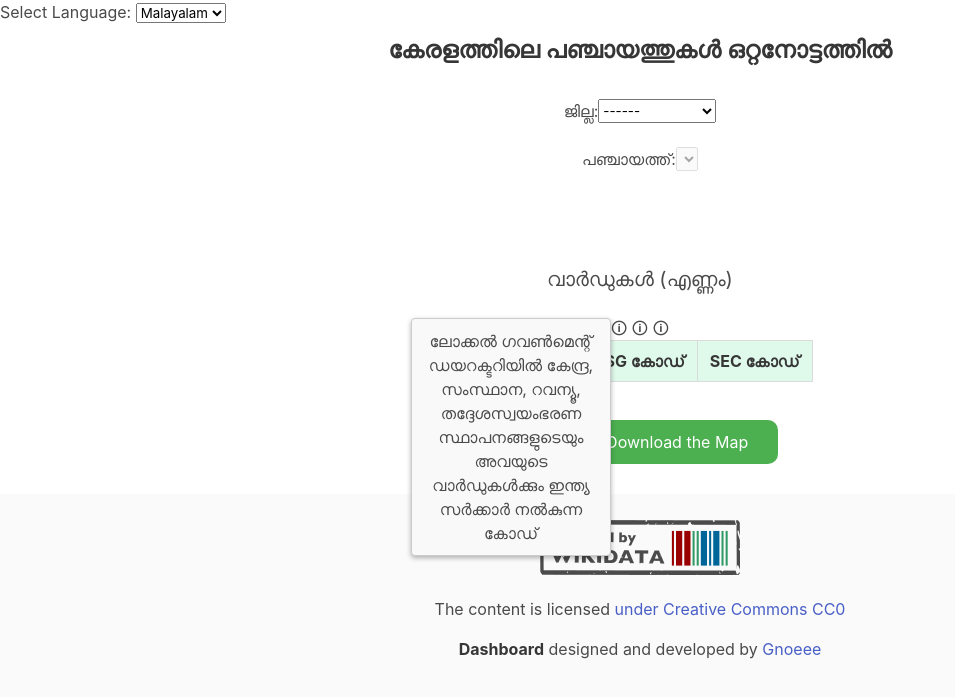
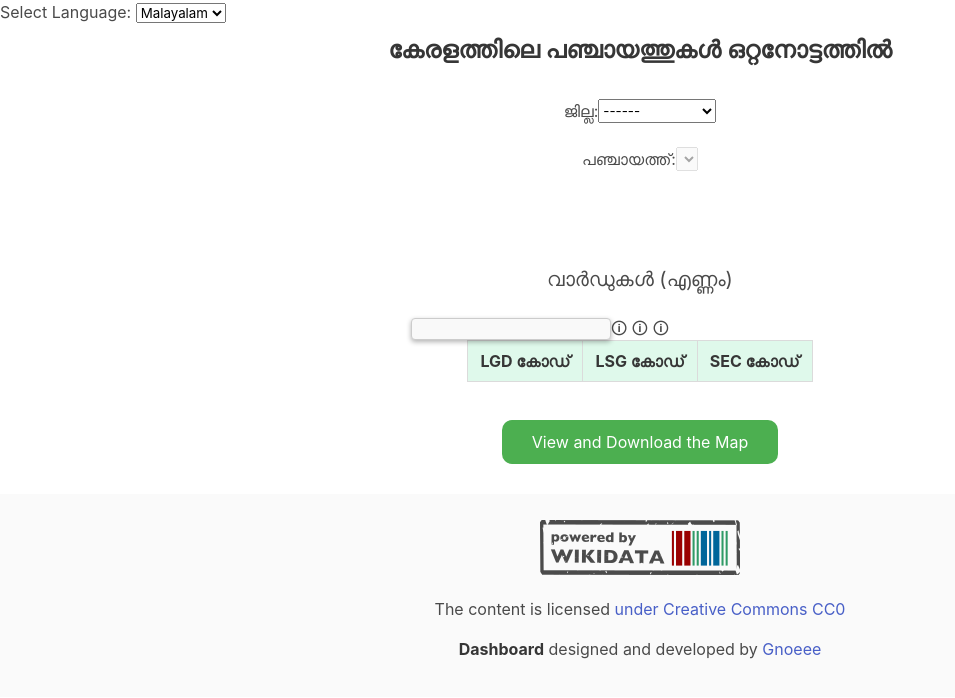
Before and after one commit to WikiProject-Kerala/Panchayat, a plain HTML site: page index.html in a window 1280 px wide. Shown: the whole page, without its empty margins (0-955 px from the left). Drawn offline with nearby package versions, Linux system fonts and the light colour scheme.

Commit message:
Update index.html

```diff
--- a/index.html
+++ b/index.html
@@ -95,7 +95,7 @@
 		<div class="columns is-mobile is-multiline is-centered">
      			<div class="column is-narrow">
 		<div class="popup-container hide-on-print"><span> 🛈</span><div class="popup-content lang">
-<p data-en="Codes given by Government of India for Central, State, Revenue and Local Self-Government bodies and their wards in Local Government Directory" data-ml="ലോക്കൽ ഗവൺമെന്റ് ഡയറക്ടറിയിൽ കേന്ദ്ര, സംസ്ഥാന, റവന്യൂ, തദ്ദേശസ്വയംഭരണ സ്ഥാപനങ്ങളുടെയും അവയുടെ വാർഡുകൾക്കും ഇന്ത്യ സർക്കാർ നൽകുന്ന കോഡ്">ലോക്കൽ ഗവൺമെന്റ് ഡയറക്ടറിയിൽ കേന്ദ്ര, സംസ്ഥാന, റവന്യൂ, തദ്ദേശസ്വയംഭരണ സ്ഥാപനങ്ങളുടെയും അവയുടെ വാർഡുകൾക്കും ഇന്ത്യ സർക്കാർ നൽകുന്ന കോഡ്</p></div></div>
+<p data-en="Codes given by Government of India for Central, State, Revenue and Local Self-Government bodies and their wards in Local Government Directory" data-ml="ലോക്കൽ ഗവൺമെന്റ് ഡയറക്ടറിയിൽ കേന്ദ്ര, സംസ്ഥാന, റവന്യൂ, തദ്ദേശസ്വയംഭരണ സ്ഥാപനങ്ങളുടെയും അവയുടെ വാർഡുകൾക്കും ഇന്ത്യ സർക്കാർ നൽകുന്ന കോഡ്"></p></div></div>
 		<div class="popup-container hide-on-print"><span> 🛈</span><div class="popup-content"><p>കേരള തദ്ദേശ സ്വയംഭരണ വകുപ്പ് തദ്ദേശ സ്ഥാപനങ്ങൾ നൽകുന്ന കോഡ്</p></div></div>
 		<div class="popup-container hide-on-print"><span> 🛈</span><div class="popup-content">
 <p>കേരള സംസ്ഥാന തിരഞ്ഞെടുപ്പ് കമ്മീഷൻ തദ്ദേശ സ്ഥാപനങ്ങൾക്കും വാർഡുകൾക്കും നൽകുന്ന കോഡ്</p></div></div>
```
